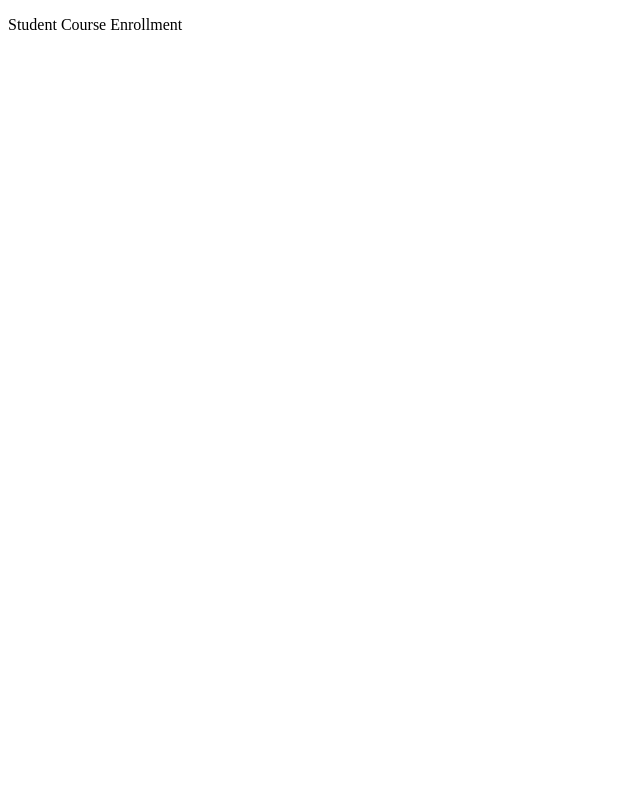
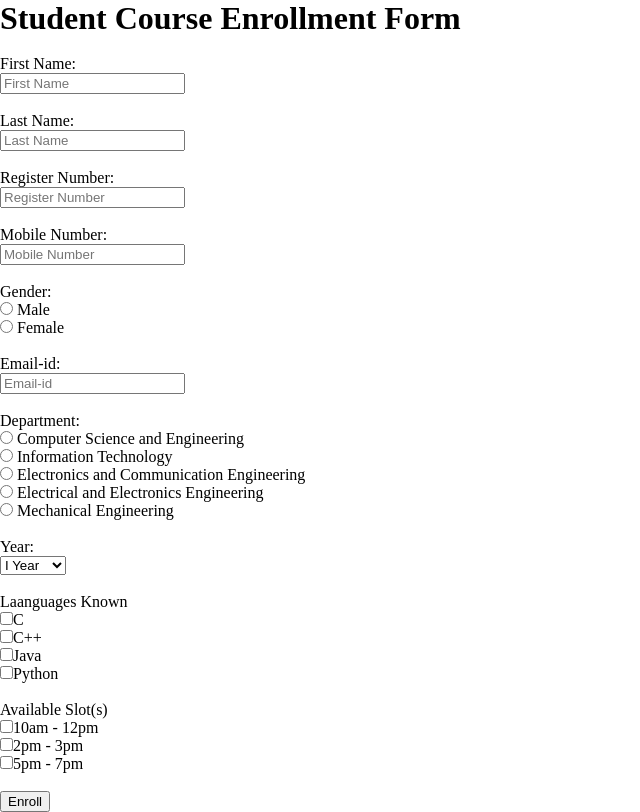
Before and after one commit to Surendhar6/mern-student-course-enrollment, a plain HTML site: page index.html in a window 1280 px wide. Shown: the whole page, without its empty margins (0-640 px from the left). Drawn offline with Linux system fonts and the light colour scheme.

Commit message:
HTML code for Student Course enrollment Completed(without css)

```diff
--- a/index.html
+++ b/index.html
@@ -2,12 +2,75 @@
 <html>
     <head>
         <title>
-            Student Course Enrollment
+            Student Course Enrollment HTML Form
         </title>
+        <link rel="stylesheet" href="assets/styles.css">
     </head>
     <body>
-        <p>
-            Student Course Enrollment
-        </p>
+        <h1>Student Course Enrollment Form</h1>
+        <form id="studentcourseenrollmentForm"><br>
+            <label for="firstName">First Name:</label><br>
+            <input type="text" id="firstName" name="firstName" placeholder="First Name" required><br>
+            <br>
+
+            <label for="lastName">Last Name:</label><br>
+            <input type="text" id="lastName" name="lastName" placeholder="Last Name" required><br>
+            <br>
+
+            <label for="RegisterNumber">Register Number:</label><br>
+            <input type="text" id="RegisterNumber" name="RegisterNumber" placeholder="Register Number" pattern="2122[0-9]{8}" required><br>
+            <br>
+
+            <label for="MobileNumber">Mobile Number:</label><br>
+            <input type="numberInput" id="MobileNumber" name="Mobile Number" placeholder="Mobile Number" pattern="[6-9]{1}[0-9]{9}" required><br>
+            <br>
+
+            <label for="gender">Gender:</label><br>
+            <input type="radio" id="male" name="gender" value="Male" required>
+            <label for="male">Male</label><br>
+            <input type="radio" id="female" name="gender" value="Female">
+            <label for="female">Female</label><br><br>
+
+            <label for="Email-id">Email-id:</label><br>
+            <input type="text" id="Email-id" name="Email-id" placeholder="Email-id" pattern="[a-z0-9._%+\-]+@[a-z0-9.\-]+\.[a-z]{2,}$" required><br>
+            <br>
+
+            <label for="dept">Department:</label><br>
+            <input type="radio" id="cse" name="dept" value="cse" required>
+            <label for="cse">Computer Science and Engineering</label><br>
+            <input type="radio" id="it" name="dept" value="it">
+            <label for="it">Information Technology</label><br>
+            <input type="radio" id="ece" name="dept" value="ece">
+            <label for="ece">Electronics and Communication Engineering</label><br>
+            <input type="radio" id="eee" name="dept" value="eee">
+            <label for="eee">Electrical and Electronics Engineering</label><br>
+            <input type="radio" id="mech" name="dept" value="mech">
+            <label for="mech">Mechanical Engineering</label><br><br>
+
+            <label for="year">Year:</label><br>
+            <select id="year" name="year" required>
+                <option value="1styear">I Year</option>
+                <option value="2ndyear">II Year</option>
+                <option value="3ndyear">III Year</option>
+                <option value="4ndyear">IV Year</option>
+            </select><br>
+            <br>
+
+            <label for="LanguagesKnown">Laanguages Known</label><br>
+            <input type="checkbox" name="C" value="C">C<br>
+            <input type="checkbox" name="C++" value="C++">C++<br>
+            <input type="checkbox" name="Java" value="Java">Java<br>
+            <input type="checkbox" name="Python" value="Python">Python<br>
+            <br>
+
+            <label for="AvailableSlot">Available Slot(s)</label><br>
+            <input type="checkbox" name="10am" value="10am">10am - 12pm<br>
+            <input type="checkbox" name="2pm" value="2pm">2pm - 3pm<br>
+            <input type="checkbox" name="5pm" value="5pm">5pm - 7pm<br>
+            <br>
+
+            <button type="submit">Enroll</button>
+            <br>
+
     </body>
 </html>
```
